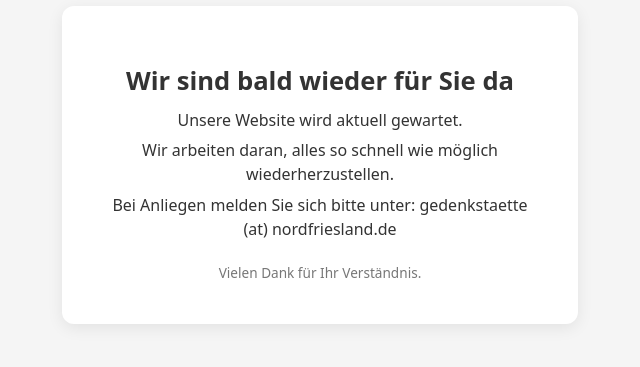
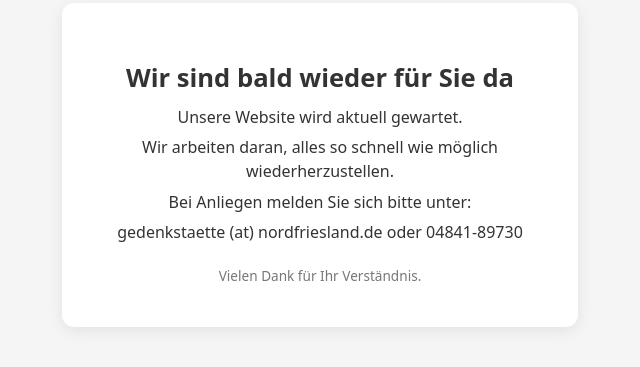
Before and after one commit to husumschwesing/kz-gedenkstaette-husum-schwesing, a plain HTML site: page index.html in a window 1280 px wide. Shown: the part 235-602 px from the top of the page, without its empty margins (320-960 px from the left). Drawn offline with Linux system fonts and the light colour scheme.

Commit message:
Update index.html

```diff
--- a/index.html
+++ b/index.html
@@ -46,7 +46,8 @@
         <h1>Wir sind bald wieder für Sie da</h1>
         <p>Unsere Website wird aktuell gewartet.</p>
         <p>Wir arbeiten daran, alles so schnell wie möglich wiederherzustellen.</p>
-        <p>Bei Anliegen melden Sie sich bitte unter: gedenkstaette (at) nordfriesland.de</p>
+        <p>Bei Anliegen melden Sie sich bitte unter:</p>
+        <p> gedenkstaette (at) nordfriesland.de oder 04841-89730</p>
         <p class="small">Vielen Dank für Ihr Verständnis.</p>
     </div>
 </body>
```
